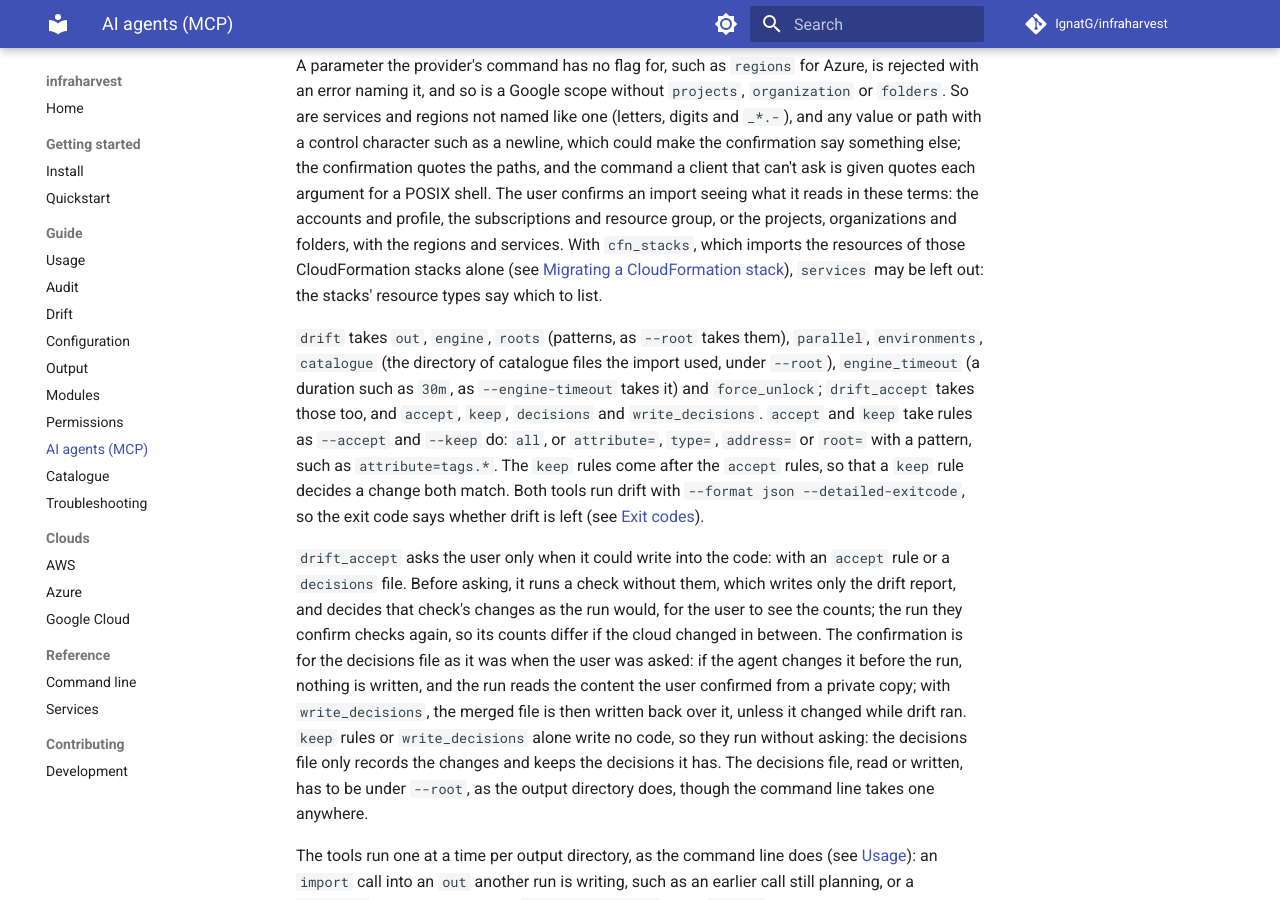
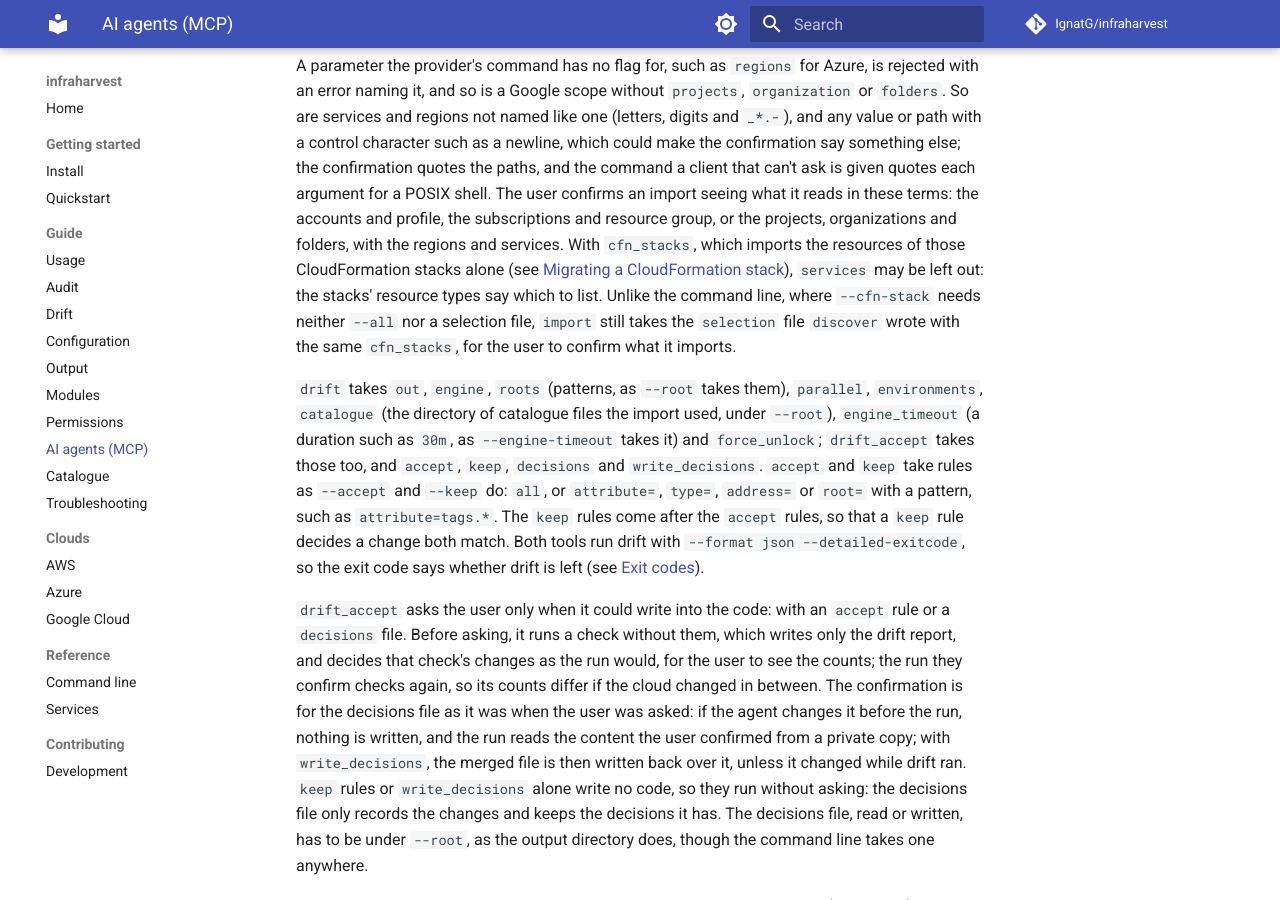
Before and after one commit to IgnatG/infraharvest, an MkDocs documentation site: the page built from docs/mcp.md, in a window 1280 px wide and 900 px high, scrolled down 1124 px. Built offline with MkDocs 1.6.1 and Material for MkDocs 9.7.7, drawn with Linux system fonts in a browser that asks for light colours; comment, search, counter and statistics services are not loaded.

Commit message:
docs(mcp): import still takes a selection file with cfn_stacks

```diff
--- a/docs/mcp.md
+++ b/docs/mcp.md
@@ -18,7 +18,7 @@ Their parameters are named after the flags they set: `provider`, `services` and
 | `azure` | `subscriptions`, `management_group`, `resource_group`, `azapi` | `--subscriptions`, `--management-group`, `--resource-group`, `--azapi` |
 | `google` | `projects`, `organization`, `folders`, `regions` | `--projects`, `--organization`, `--folders`, `--regions` |
 
-A parameter the provider's command has no flag for, such as `regions` for Azure, is rejected with an error naming it, and so is a Google scope without `projects`, `organization` or `folders`. So are services and regions not named like one (letters, digits and `_*.-`), and any value or path with a control character such as a newline, which could make the confirmation say something else; the confirmation quotes the paths, and the command a client that can't ask is given quotes each argument for a POSIX shell. The user confirms an import seeing what it reads in these terms: the accounts and profile, the subscriptions and resource group, or the projects, organizations and folders, with the regions and services. With `cfn_stacks`, which imports the resources of those CloudFormation stacks alone (see [Migrating a CloudFormation stack](aws.md#migrating-a-cloudformation-stack)), `services` may be left out: the stacks' resource types say which to list.
+A parameter the provider's command has no flag for, such as `regions` for Azure, is rejected with an error naming it, and so is a Google scope without `projects`, `organization` or `folders`. So are services and regions not named like one (letters, digits and `_*.-`), and any value or path with a control character such as a newline, which could make the confirmation say something else; the confirmation quotes the paths, and the command a client that can't ask is given quotes each argument for a POSIX shell. The user confirms an import seeing what it reads in these terms: the accounts and profile, the subscriptions and resource group, or the projects, organizations and folders, with the regions and services. With `cfn_stacks`, which imports the resources of those CloudFormation stacks alone (see [Migrating a CloudFormation stack](aws.md#migrating-a-cloudformation-stack)), `services` may be left out: the stacks' resource types say which to list. Unlike the command line, where `--cfn-stack` needs neither `--all` nor a selection file, `import` still takes the `selection` file `discover` wrote with the same `cfn_stacks`, for the user to confirm what it imports.
 
 `drift` takes `out`, `engine`, `roots` (patterns, as `--root` takes them), `parallel`, `environments`, `catalogue` (the directory of catalogue files the import used, under `--root`), `engine_timeout` (a duration such as `30m`, as `--engine-timeout` takes it) and `force_unlock`; `drift_accept` takes those too, and `accept`, `keep`, `decisions` and `write_decisions`. `accept` and `keep` take rules as `--accept` and `--keep` do: `all`, or `attribute=`, `type=`, `address=` or `root=` with a pattern, such as `attribute=tags.*`. The `keep` rules come after the `accept` rules, so that a `keep` rule decides a change both match. Both tools run drift with `--format json --detailed-exitcode`, so the exit code says whether drift is left (see [Exit codes](drift.md#exit-codes)).
 
```
